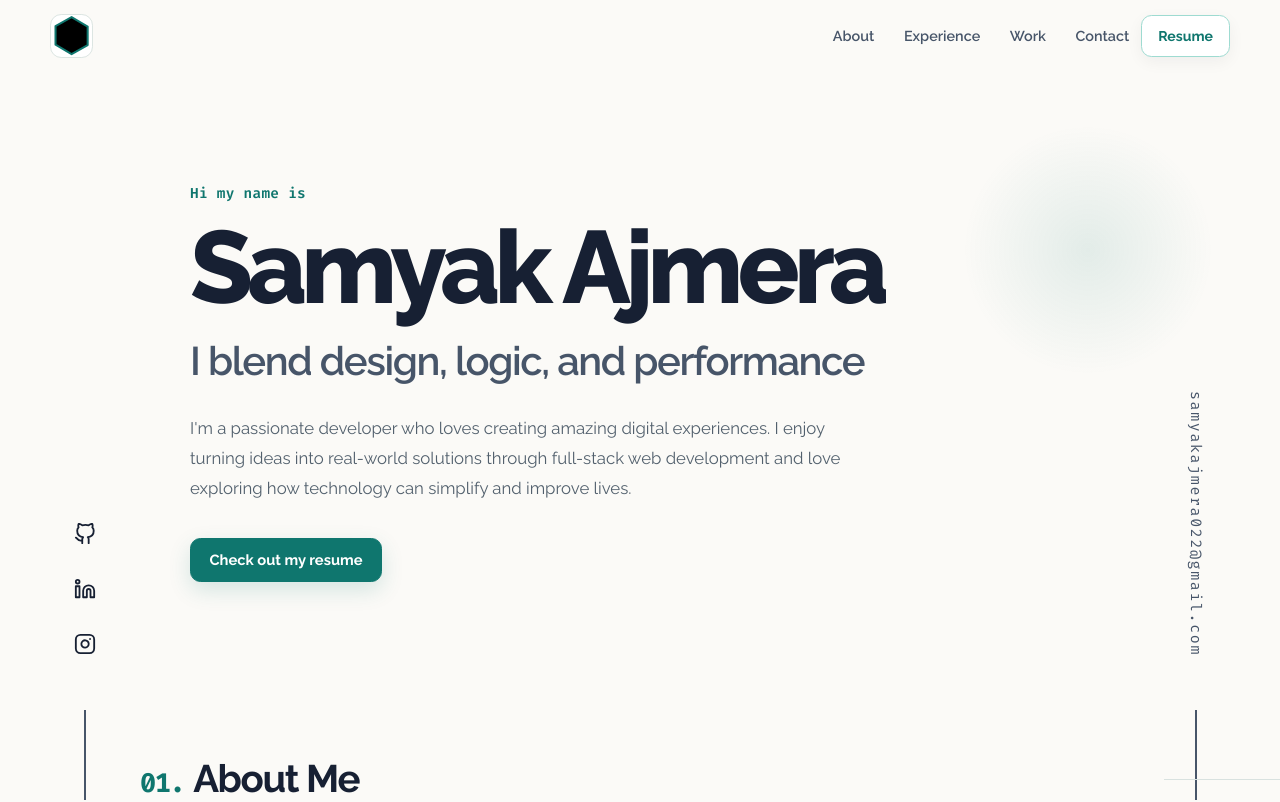
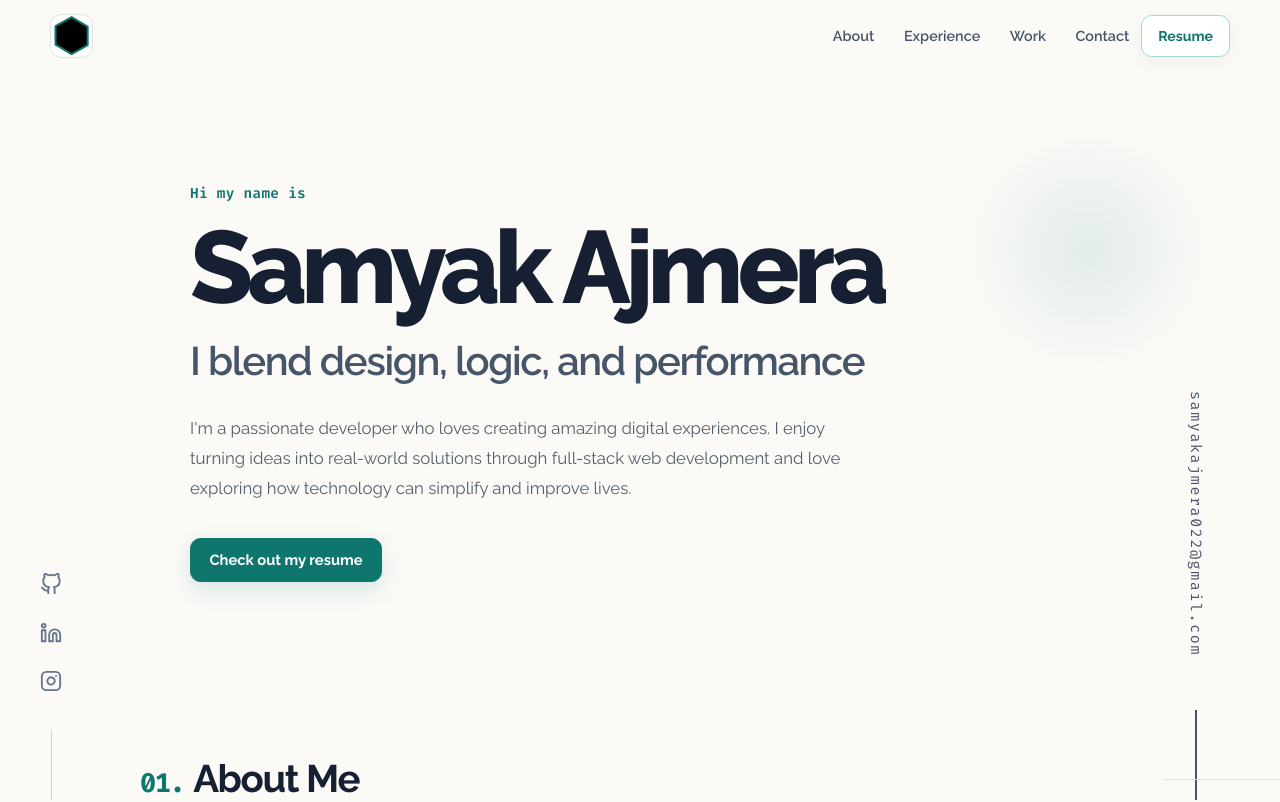
Before and after one commit to Samyaka13/Portfolio, a Next.js app: page / in a window 1280 px wide. Shown: the top 802 px of the page. Built offline with nearby package versions, Linux system fonts and the light colour scheme.

Commit message:
subtle social rail styling

```diff
--- a/src/scss/components/_social-icons.scss
+++ b/src/scss/components/_social-icons.scss
@@ -1,52 +1,47 @@
 .social-icons {
   position: fixed;
   bottom: 0;
-  left: 4rem;
+  left: 2rem;
+  z-index: 5;
+
   &-list {
-    list-style-type: none;
+    list-style: none;
     display: flex;
     flex-direction: column;
-    gap: 0.5rem;
+    gap: 0.35rem;
+
     &-item {
       font-size: var(--tlarge2);
-      transition: 0.3s ease-in-out;
       display: flex;
       justify-content: center;
       align-items: center;
+      transition: transform 0.2s ease;
+
       &-link {
-        padding: 10px;
-        color: var(--lightest-slate);
-        transition: 0.3s ease-in-out;
-        outline: 2px dashed transparent;
-        &:hover {
+        padding: 8px;
+        color: #64748b;
+        transition: color 0.2s ease, transform 0.2s ease;
+
+        &:hover,
+        &:focus {
           color: var(--theme-color);
-        }
-        &:focus {
-          outline-color: var(--theme-color);
-          transform: translateY(-4px);
-          color: var(--theme-color);
+          transform: translateY(-3px);
+          outline: none;
         }
       }
-      &:hover {
-        transform: translateY(-4px);
-      }
-      &:last-child {
-        margin-bottom: 2rem;
-      }
+
+      &:last-child { margin-bottom: 1.2rem; }
     }
+
     &::after {
       content: "";
       display: block;
-      width: 2px;
-      height: 90px;
-      margin: 0px auto;
-      background-color: var(--light-slate);
+      width: 1px;
+      height: 70px;
+      margin: 0 auto;
+      background: #cbd5e1;
     }
   }
-  @media screen and (max-width: 1080px) {
-    left: 2rem;
-  }
-  @media screen and (max-width: 768px) {
-    display: none;
-  }
+
+  @media screen and (max-width: 900px) { display: none; }
 }
```
